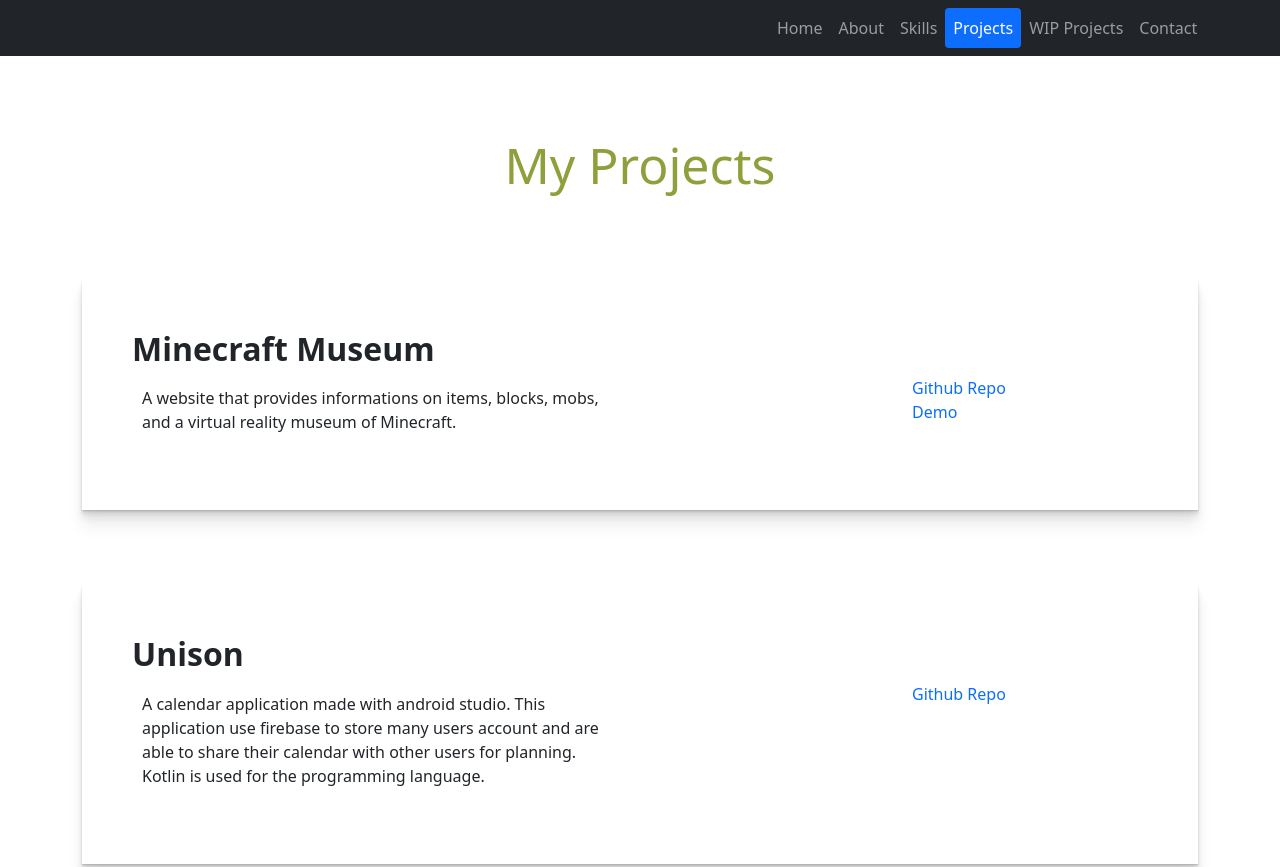
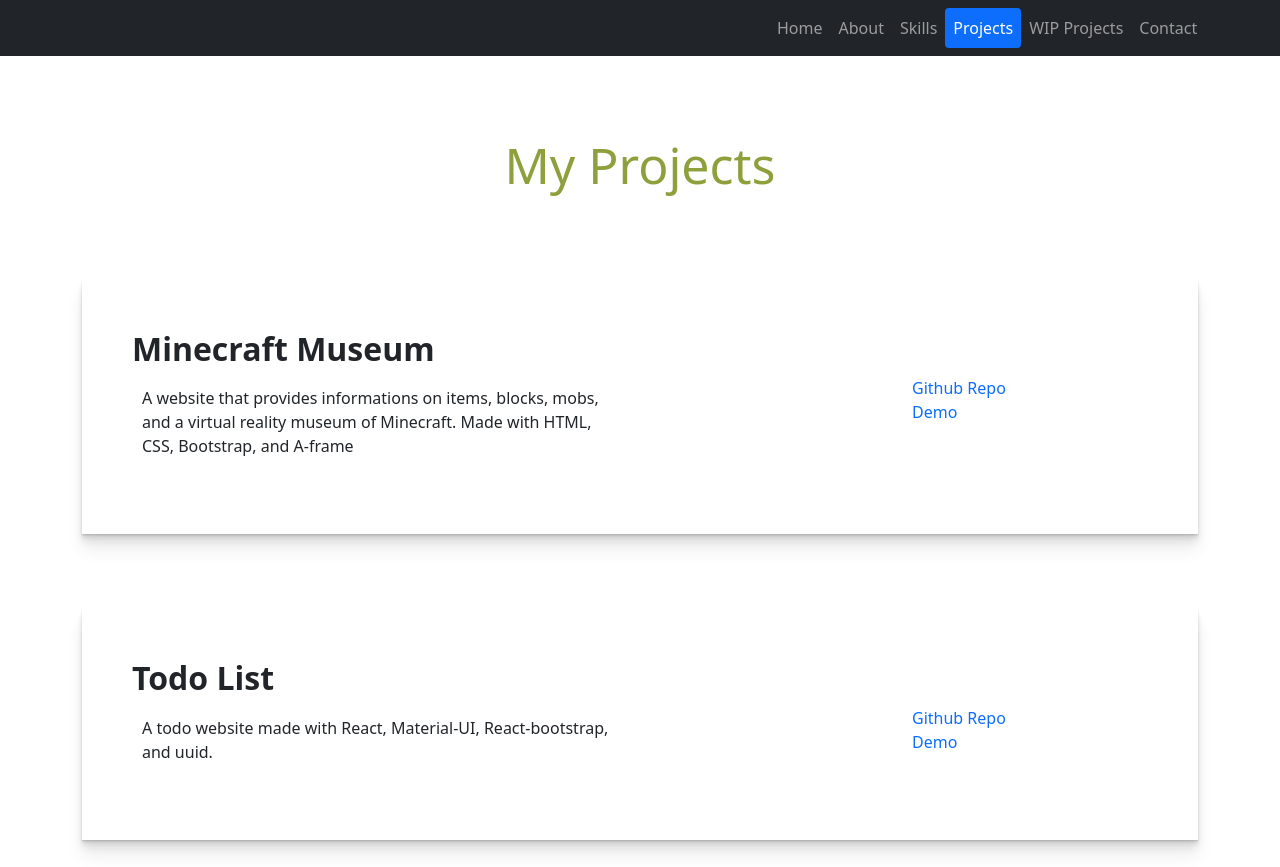
Before and after one commit to SundyWundy/SundyReactPortfolio, a React (Create React App) app: page /project in a window 1280 px wide. Shown: the top 867 px of the page. Built offline with nearby package versions, Linux system fonts and the light colour scheme.

Commit message:
Add Todo List to Project page

```diff
--- a/src/components/Projects.js
+++ b/src/components/Projects.js
@@ -8,13 +8,19 @@ const Projects = () => {
     const projectData = [
         {
             name: "Minecraft Museum",
-            description: "A website that provides informations on items, blocks, mobs, and a virtual reality museum of Minecraft.",
+            description: "A website that provides informations on items, blocks, mobs, and a virtual reality museum of Minecraft. Made with HTML, CSS, Bootstrap, and A-frame",
             github: "https://github.com/SundyWundy/MinecraftMuseum",
             site: "https://sundywundy.github.io/MinecraftMuseum/",
         },
         {
+            name: "Todo List",
+            description: "A todo website made with React, Material-UI, React-bootstrap, and uuid. ",
+            github: "https://github.com/SundyWundy/Todo",
+            site: "https://sundywundy.github.io/Todo/",
+        },
+        {
             name: "Unison",
-            description: "A calendar application made with android studio. This application use firebase to store many users account and are able to share their calendar with other users for planning. Kotlin is used for the programming language.",
+            description: "A calendar application made with Android Studio. This application use firebase to store many users account and are able to share their calendar with other users for planning. Kotlin is used for the programming language.",
             github: "https://github.com/SundyWundy/Unison?",
             site: "",
         },
```
